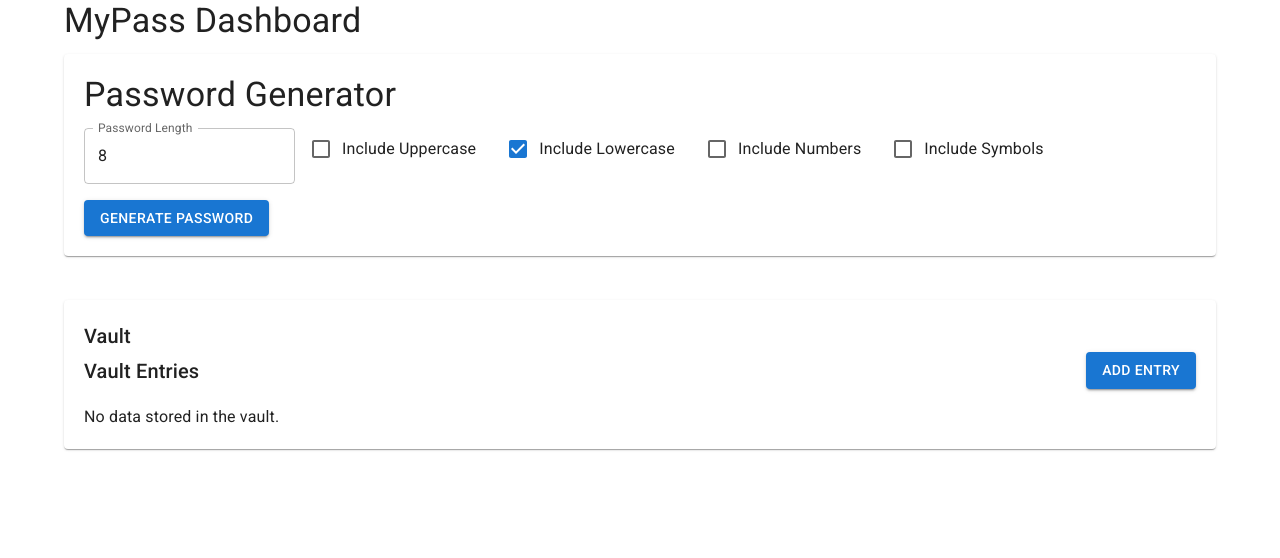
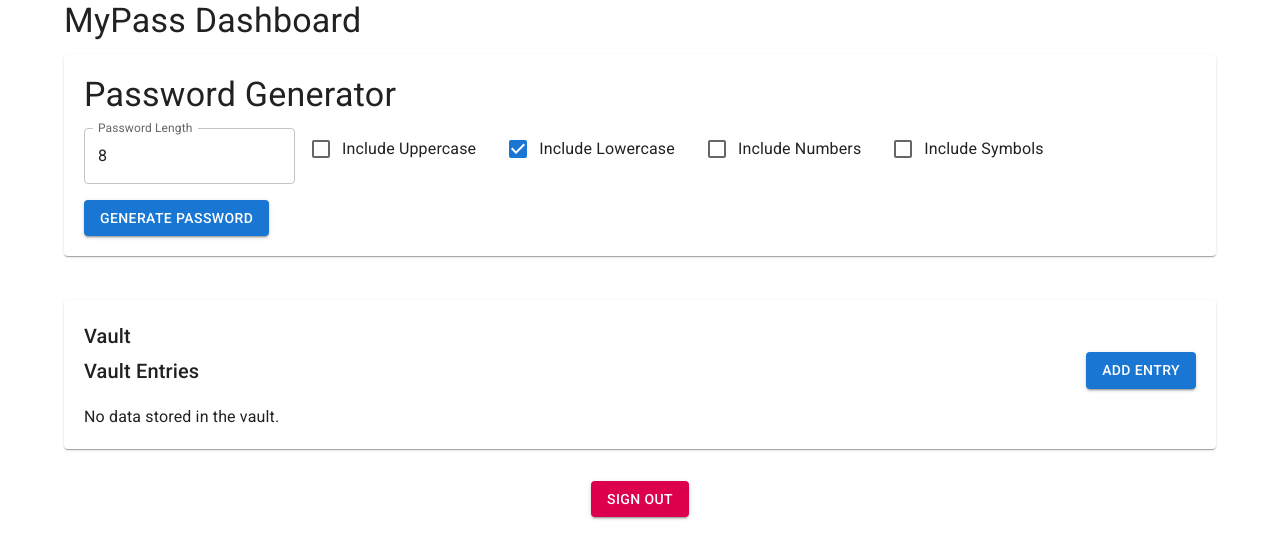
Before and after one commit to Byron-Hodel/cis476-term-project, a Next.js app in the folder term-project-frontend/: page /dashboard in a window 1280 px wide. Shown: the top 558 px of the page. Built offline with nearby package versions, Linux system fonts and the light colour scheme.

Commit message:
Added signout button to dashboard

```diff
--- a/term-project-frontend/app/dashboard/Dashboard.tsx
+++ b/term-project-frontend/app/dashboard/Dashboard.tsx
@@ -3,12 +3,22 @@ import React from 'react';
 import Container from '@mui/material/Container';
 import Typography from '@mui/material/Typography';
 import Grid2 from '@mui/material/Grid2'; // Correct path for Grid2
+import Button from '@mui/material/Button';
+import Box from '@mui/material/Box';
 import { MediatorProvider } from '../components/MediatorContext';
 import PasswordGenerator from '../components/PasswordGenerator';
 import VaultViewer from '../components/VaultViewer';
 import WeakPasswordNotifier from '../components/WeakPasswordNotifier';
+import SessionManager from '../utils/SessionManager';
 
 const Dashboard: React.FC = () => {
+    // Clearing token and navigating back to sign in upon clicking sign out
+    const handleSignOut = () => {
+        const sessionManager = SessionManager.getInstance();
+        sessionManager.clearSession(); // Clear the session data
+        window.location.href = '/sign-in'; // Redirect to login page
+    };
+
     return (
         <MediatorProvider>
             <Container>
@@ -24,6 +34,16 @@ const Dashboard: React.FC = () => {
                         <VaultViewer />
                     </Grid2>
                 </Grid2>
+                {/* Add a sign-out button at the bottom */}
+                <Box display="flex" justifyContent="center" mt={4}>
+                    <Button
+                        variant="contained"
+                        color="secondary"
+                        onClick={handleSignOut}
+                    >
+                        Sign Out
+                    </Button>
+                </Box>
             </Container>
         </MediatorProvider>
     );
```
